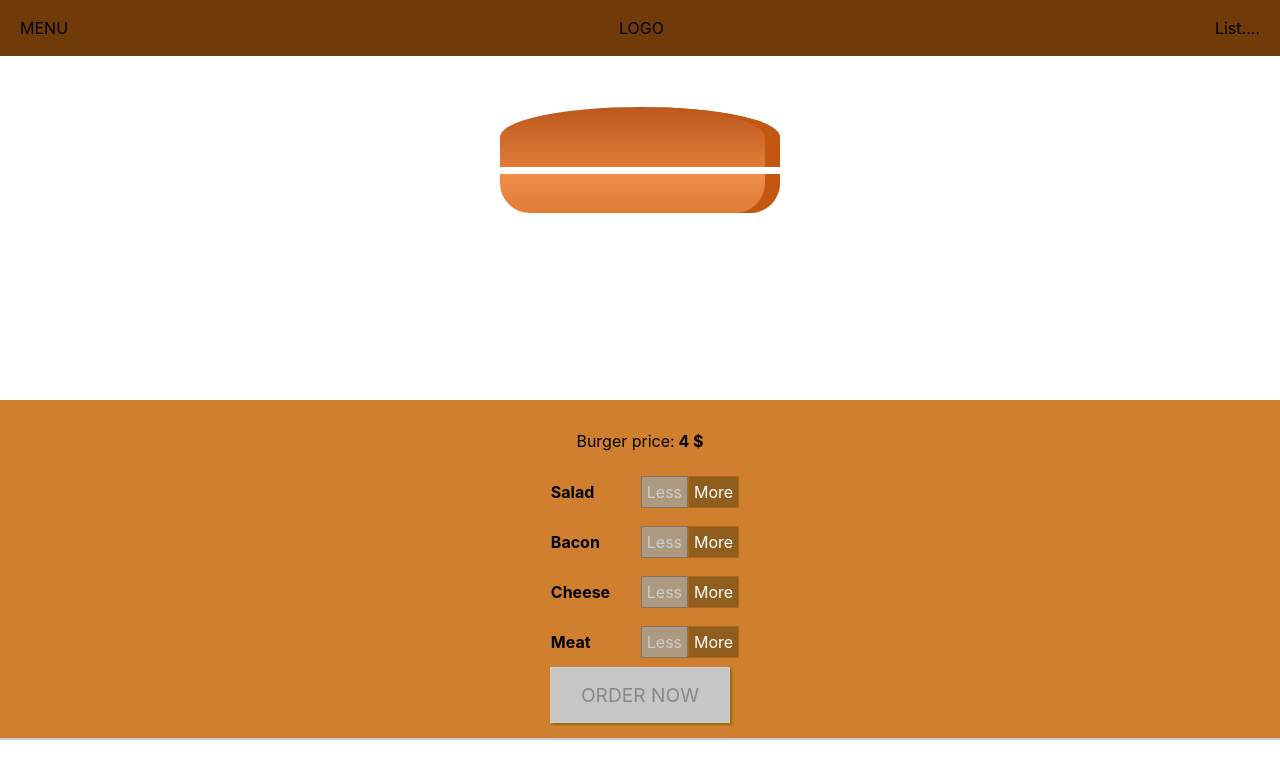
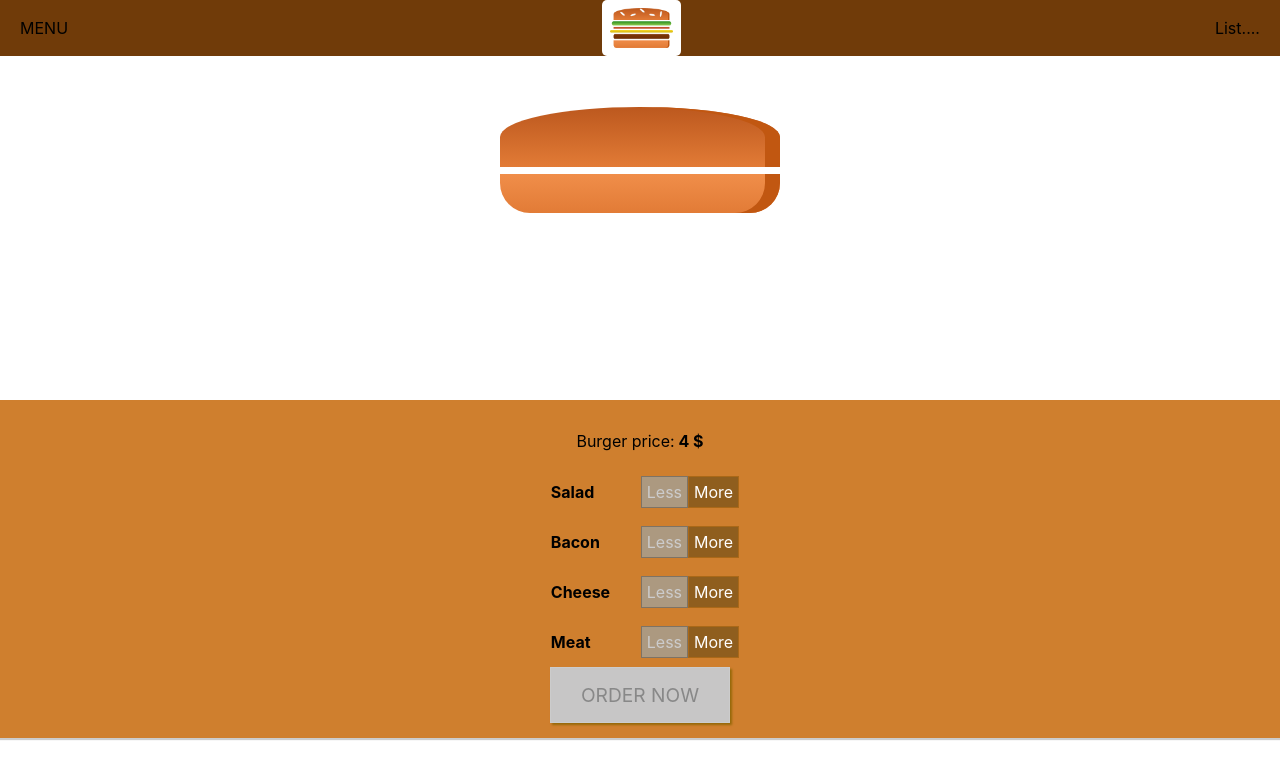
Before and after one commit to Abdelrahman-Abdallah/BurgerBuilder, a React (Create React App) app: page / in a window 1280 px wide. Shown: the top 778 px of the page. Built offline with nearby package versions, Linux system fonts and the light colour scheme.

Commit message:
add icon to toolbar

```diff
--- /dev/null
+++ b/src/components/Logo/logo.css
@@ -0,0 +1,11 @@
+.Logo {
+  background-color: white;
+  padding: 8px;
+  height: 100%;
+  box-sizing: border-box;
+  border-radius: 5px;
+}
+
+.Logo img {
+  height: 100%;
+}
--- a/src/components/Logo/logo.js
+++ b/src/components/Logo/logo.js
@@ -0,0 +1,10 @@
+import React from "react";
+import logoImg from "../../assets/images/28.1 burger-logo.png";
+import "./logo.css";
+const logo = (props) => (
+  <div className="Logo">
+    <img src={logoImg} alt="this is the logo of the website" />
+  </div>
+);
+
+export default logo;
--- a/src/components/Navigation/Toolbar/Toolbar.js
+++ b/src/components/Navigation/Toolbar/Toolbar.js
@@ -1,9 +1,12 @@
 import React from "react";
 import classes from "./toolbar.module.css";
+import Logo from "../../Logo/logo";
 const toolbar = (props) => (
   <header className={classes.Toolbar}>
     <div>MENU</div>
-    <div>LOGO</div>
+
+    <Logo></Logo>
+
     <div>List....</div>
   </header>
 );
```
Also changed, not shown: src/assets/images/28.1 burger-logo.png (added).
